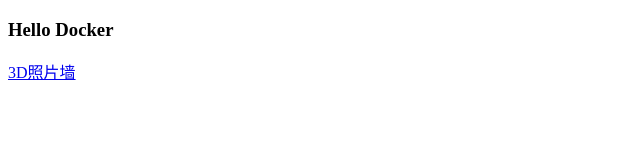
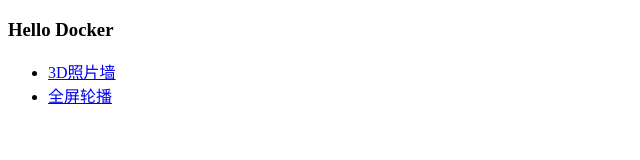
Before and after one commit to shenqingling/HTML5_TEST, a plain HTML site: page index.html in a window 1280 px wide. Shown: the whole page, without its empty margins (0-640 px from the left). Drawn offline with Linux system fonts and the light colour scheme.

Commit message:
首页增加 全屏轮播页面 链接

```diff
--- a/index.html
+++ b/index.html
@@ -1,11 +1,17 @@
 <!DOCTYPE html>
 <html lang="en">
+
 <head>
-	<meta charset="UTF-8">
-	<title>Hello Docker</title>
+    <meta charset="UTF-8">
+    <title>Hello Docker</title>
 </head>
+
 <body>
-	<h3>Hello Docker</h3>
-	<a href="./3DPhoto/index.html">3D照片墙</a>
+    <h3>Hello Docker</h3>
+    <ul>
+        <li><a href="./3DPhoto/index.html">3D照片墙</a></li>
+        <li><a href="./fullScreen/index.html">全屏轮播</a></li>
+    </ul>
 </body>
+
 </html>
```
